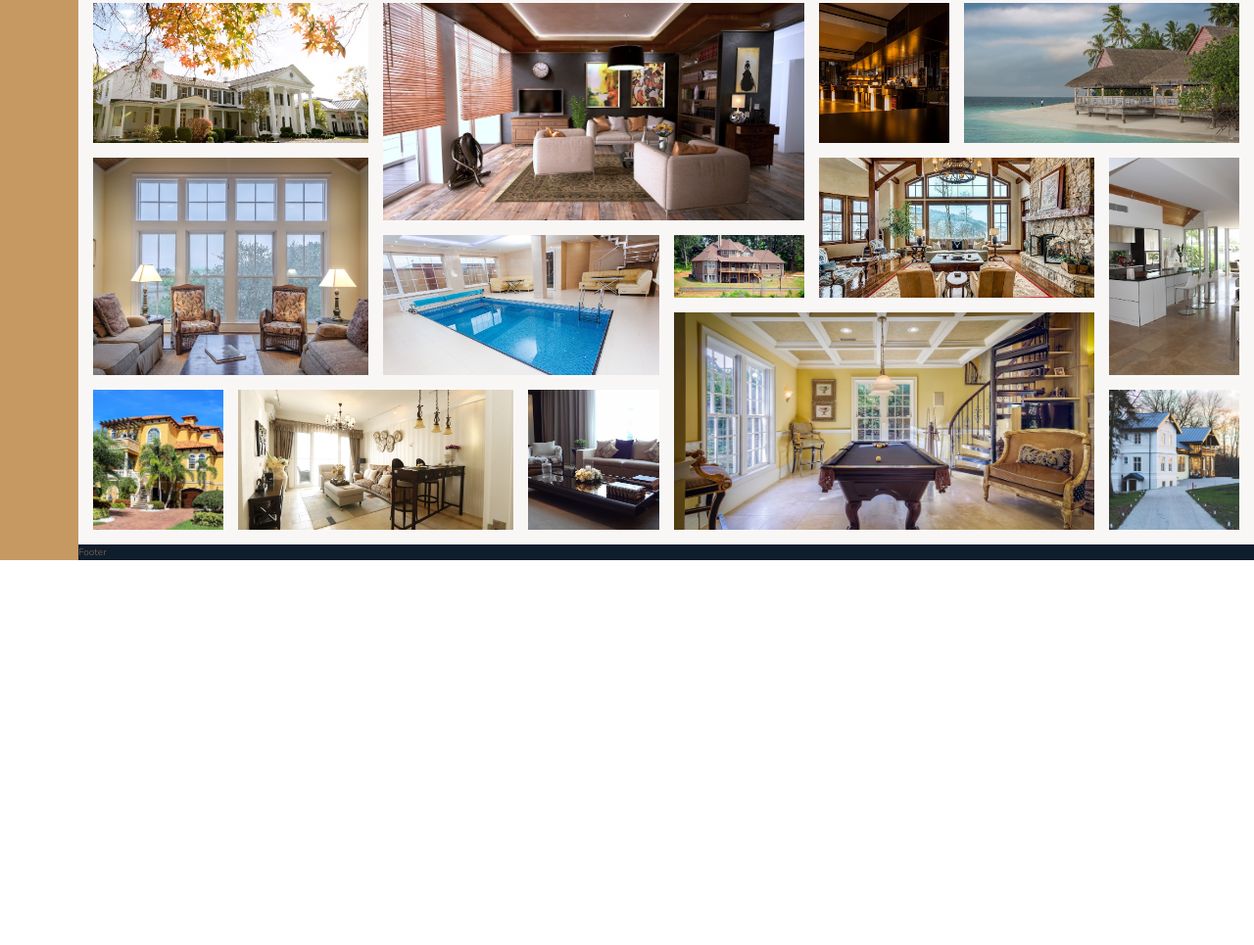
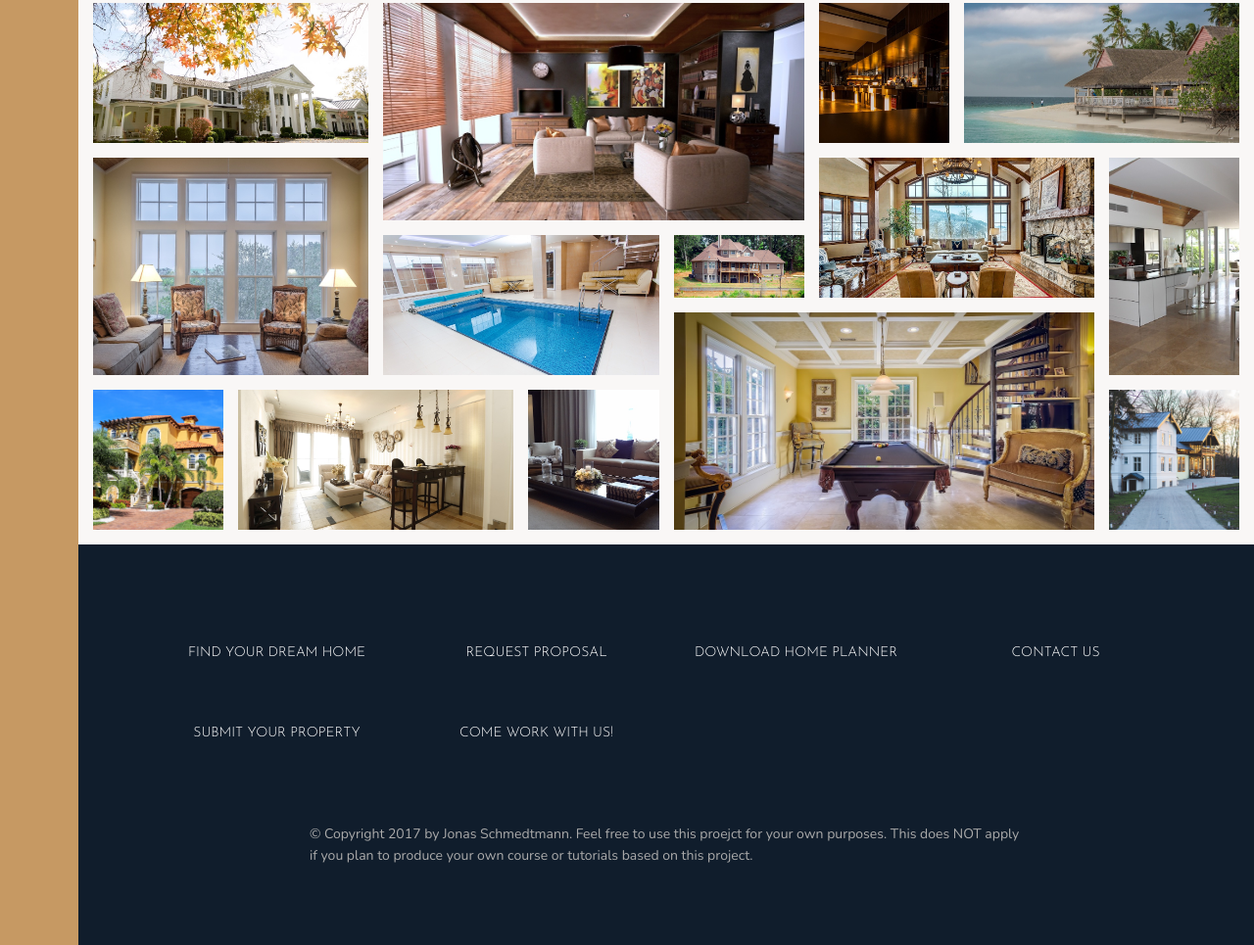
Before and after one commit to ye-james/nexterr-css-grid, a website: page index.html in a window 1280 px wide. Shown: the part 3130-4095 px from the top of the page at 98% size. Before the commit the page ends 3702 px from the top, so only its background shows below. Drawn offline with nearby package versions, Linux system fonts and the light colour scheme.

Commit message:
Add footer markup and style

```diff
--- a/index.html
+++ b/index.html
@@ -345,7 +345,17 @@
         </section>
 
         <footer class="footer">
-            Footer
+            <ul class="nav">
+                <li class="nav__item"><a href="#" class="nav__link">Find your dream home</a></li>
+                <li class="nav__item"><a href="#" class="nav__link">Request proposal</a></li>
+                <li class="nav__item"><a href="#" class="nav__link">Download home planner</a></li>
+                <li class="nav__item"><a href="#" class="nav__link">Contact us</a></li>
+                <li class="nav__item"><a href="#" class="nav__link">submit your property</a></li>
+                <li class="nav__item"><a href="#" class="nav__link">come work with us!</a></li>
+            </ul>
+            <p class="copyright">
+                &copy; Copyright 2017 by Jonas Schmedtmann. Feel free to use this proejct for your own purposes. This does NOT apply if you plan to produce your own course or tutorials based on this project.
+            </p>
         </footer>
     </body>
 </html>
--- a/sass/_footer.scss
+++ b/sass/_footer.scss
@@ -1,4 +1,41 @@
 .footer {
   background-color: $color-secondary;
   grid-column: full-start / full-end;
+  padding: 8rem;
+
+  .nav {
+    list-style: none;
+    display: grid;
+    grid-template-columns: repeat(auto-fit, minmax(20rem, 1fr));
+    grid-gap: 2rem;
+    align-items: center;
+
+    &__link:visited,
+    &__link:link {
+      font-size: 1.4rem;
+      color: #fff;
+      font-family: $font-display;
+      text-transform: uppercase;
+      text-decoration: none;
+      text-align: center;
+      transition: all 0.2s;
+      padding: 2rem 1.5rem;
+      display: block;
+    }
+
+    &__link:hover,
+    &__link:active {
+      background-color: rgba(#fff, 0.05);
+      transform: translateY(-3px);
+    }
+  }
 }
+
+.copyright {
+  font-size: 1.4rem;
+  color: $color-grey-light-2;
+  width: 70%;
+  margin-top: 6rem;
+  margin-left: auto;
+  margin-right: auto;
+}
```
Also changed, not shown: css/style.css.
